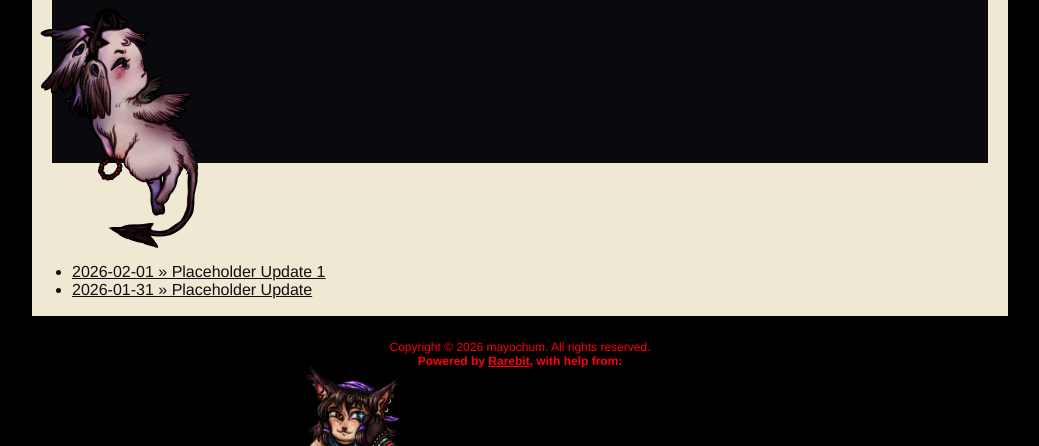
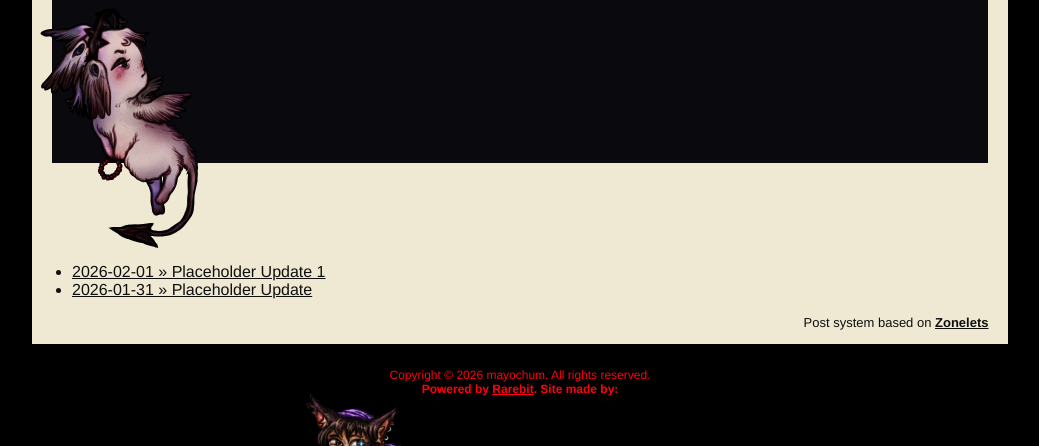
Before and after one commit to WheyIsolate/station-0, a plain HTML site: page updates.html in a window 1280 px wide. Shown: the part 1013-1459 px from the top of the page, without its empty margins (120-1159 px from the left). Drawn offline with Linux system fonts and the light colour scheme.

Commit message:
updated credits

```diff
--- a/css/style.css
+++ b/css/style.css
@@ -367,9 +367,14 @@ html, body {
   background-color: #efe8d3;
 }
 .updates li,
-.updates a {
+.updates a,
+.updates p {
   color: #0f0f0e;
   text-align: left;
+}
+.updates p {
+  text-align: right;
+  margin-right: 1.5em;
 }
 
 #updateBox {
--- a/js/comic_footer.js
+++ b/js/comic_footer.js
@@ -3,7 +3,7 @@
 document.querySelector(".writeFooter").innerHTML = `
     <footer align="center">
         <p>Copyright © 2026 mayochum. All rights reserved.</p>
-        <p><strong>Powered by <a href="https://rarebit.neocities.org">Rarebit</a>, with help from:</strong></p>
+        <p><strong>Powered by <a href="https://rarebit.neocities.org">Rarebit</a>. Site made by:</strong></p>
         <div style="height: 90px"></div>
         <img src="img/em.png" class="footerImage">
         <a href="https://exclave.city/"><img src="https://exclave.city/images/button1.gif" alt=Exclave></a>
--- a/updates.html
+++ b/updates.html
@@ -80,6 +80,7 @@
             <img src="img/maria sona.png" class="mariaSona">
         </div>
         <div id="postlistdiv"></div>
+        <p style="font-size: small">Post system based on <b><a href="https://zonelets.net/">Zonelets</a></b></p>
     </div>
 
     </div>
```
